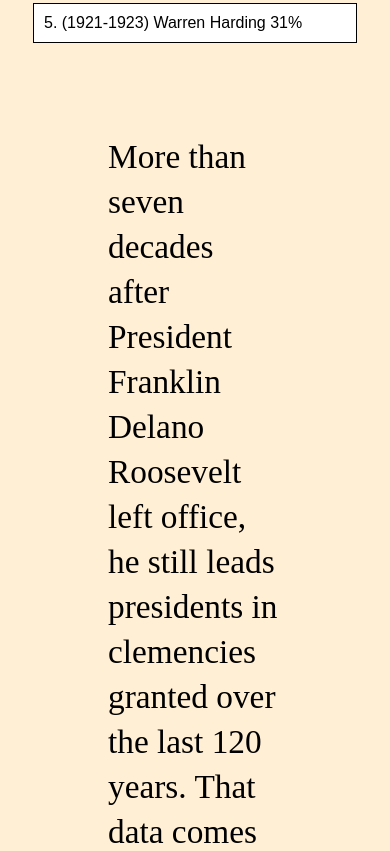
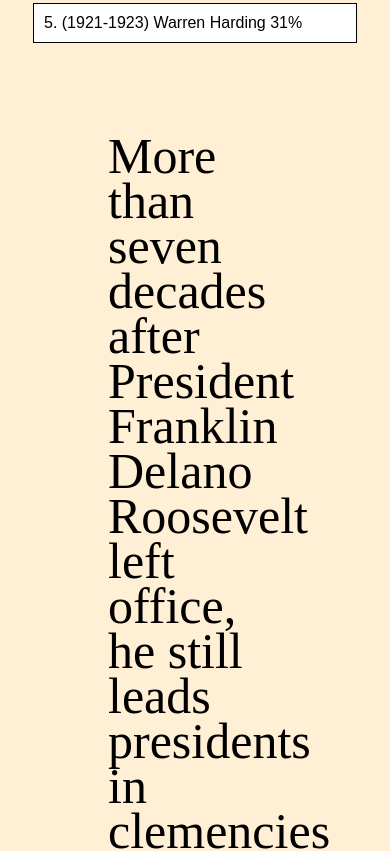
Before and after one commit to wlstayner/Assignment-One, a plain HTML site: page index.html in a window 390 px wide. Shown: the part 3173-4024 px from the top of the page. Drawn offline with Linux system fonts and the light colour scheme.

Commit message:
Update styles.css

```diff
--- a/styles.css
+++ b/styles.css
@@ -2,12 +2,12 @@ body
 {background-color: papayawhip; font-family: arial;}
 textarea{flex-direction: row-reverse;}
 
-div.img-content {padding: 25px; width: 400px}
+div.img-content {padding: 25px; width: 400px;}
 div.icon{}
-img {width: 100px}
+img {width: 100px;}
 div.flex-container {display: flex;
 flex-wrap:wrap; justify-content: center;}
-div.half{flex-basis:20%}
+div.half{flex-basis:20%;}
 div.everything {text-align: center;}
 div.ordered-list{text-align: left;}
 ol{border: 1px solid black; background-color: white; color: black; padding: 10px;}
@@ -15,11 +15,11 @@ div.text{text-align: left; margin: 100px; margin-top: 50px; font-size: 25pt; fon
 
 
 /*For Smaller Screens  */
-@media(max-width: 300px)
+@media(max-width: 800px)
 
 
 
  {
- body {background-color: orange;}
+ div.flex-container{width:100%}
  div.text {font-size: 50px;}
  }
```
